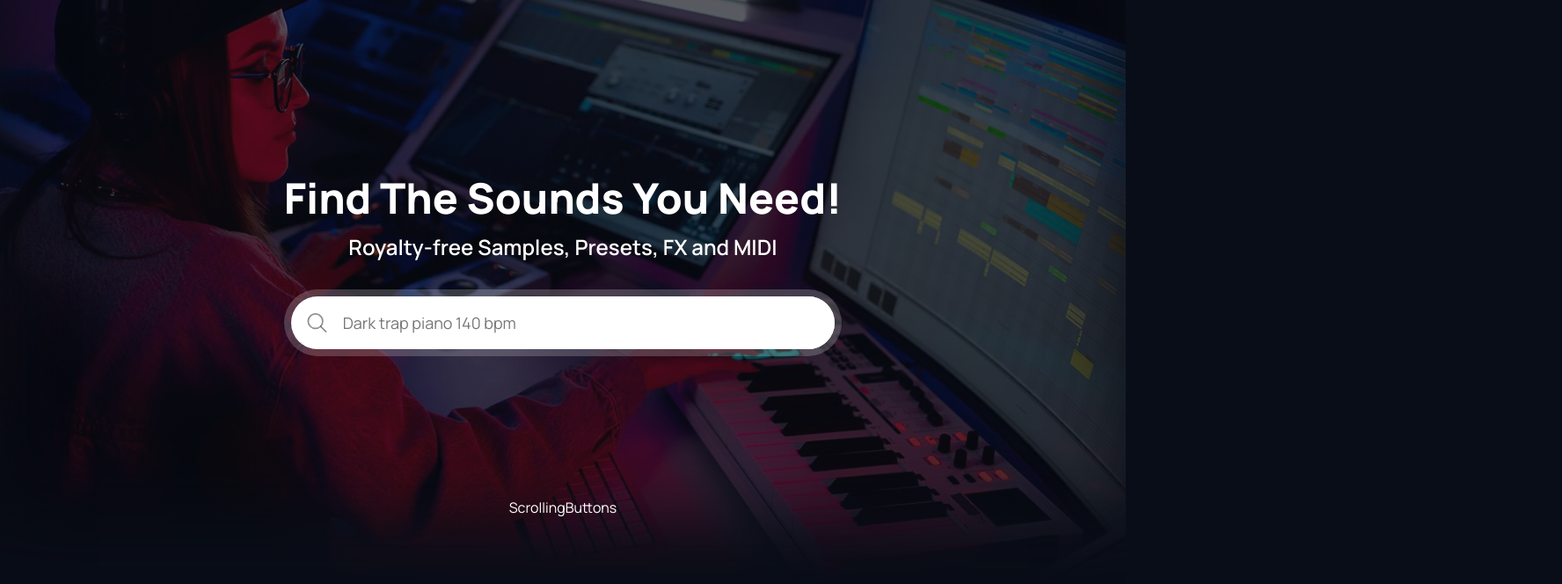
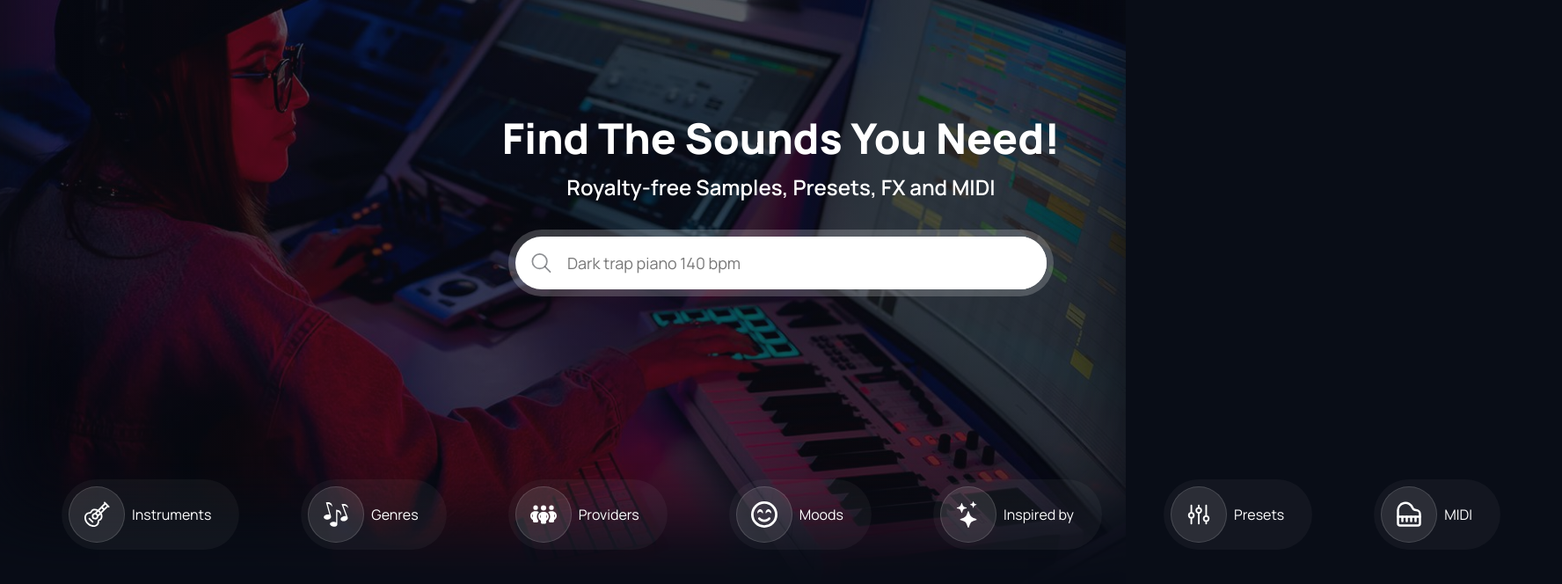
Before and after one commit to d3c1s1v3/Slooply-Clone, a Next.js app: page / in a window 1280 px wide. Shown: the part 116-780 px from the top of the page at 88% size, 1776 px wide, since content can reach past the window. Built offline with nearby package versions, Linux system fonts and the light colour scheme.

Commit message:
finished scrolling buttons

```diff
--- a/src/app/components/Banner/Banner.tsx
+++ b/src/app/components/Banner/Banner.tsx
@@ -3,6 +3,7 @@ import ScrollingButtons from "./ScrollingButtons";
 
 const Banner = () => {
   return (
+    <>
       <div className="w-screen h-[800px] pt-[62px] banner flex items-center shadow-search-inset">
         <div className="mx-auto text-center text-[#fff]">
           <h1 className="text-5xl font-extrabold mb-4">
@@ -15,6 +16,7 @@ const Banner = () => {
           <ScrollingButtons />
         </div>
       </div>
+    </>
   );
 };
 
--- a/src/app/components/Banner/BannerSearch.tsx
+++ b/src/app/components/Banner/BannerSearch.tsx
@@ -4,7 +4,7 @@ import Link from "next/link";
 import { ChangeEvent, useState } from "react";
 import { IoSearchOutline, IoCloseCircle } from "react-icons/io5";
 
-import { mockSearchData } from "../../../constants/mockSearchData";
+import { mockSearchData } from "../../../constants/db";
 
 type Item = {
   id: number;
@@ -43,9 +43,9 @@ const BannerSearch = () => {
   const border = !showHints && "rounded-br-[2.5rem] rounded-bl-[2.5rem]";
 
   return (
-    <div className="relative">
+    <div className="relative z-10 max-w-[620px] mx-auto">
       <div
-        className={`${bg} ${border} p-2 rounded-tr-[2.5rem] rounded-tl-[2.5rem] transition-all`}
+        className={`${bg} ${border} p-2 rounded-tr-[2.5rem] rounded-tl-[2.5rem]`}
       >
         <form className="flex bg-[#fff] items-center rounded-[2.5rem] overflow-hidden">
           <IoSearchOutline size={30} className="mx-4 text-[#0b0f1977]" />
--- a/src/app/components/Banner/ScrollingButtons.tsx
+++ b/src/app/components/Banner/ScrollingButtons.tsx
@@ -1,5 +1,23 @@
+import { SCROLLING_LINKS } from "@/constants/navigation";
+import Link from "next/link";
+
 const ScrollingButtons = () => {
-  return <div className="translate-y-40">ScrollingButtons</div>;
+  return (
+    <div className="translate-y-32 mt-20 flex justify-evenly w-[1776px] mx-auto">
+      {SCROLLING_LINKS.map((link) => (
+        <Link
+          href={link.href}
+          key={link.label}
+          className="bg-[#ffffff0a] py-2 pl-2 pr-8 rounded-full flex items-center gap-2 hover:shadow-[inset_0_0_0_1px_#ffffff24]"
+        >
+          <div className="bg-white/10 hover:bg-white/20 p-4 transition rounded-full border border-borderThin text-3xl">
+            {link.icon({})}
+          </div>
+          <h3>{link.label}</h3>
+        </Link>
+      ))}
+    </div>
+  );
 };
 
 export default ScrollingButtons;
--- a/src/app/components/Header/Header.tsx
+++ b/src/app/components/Header/Header.tsx
@@ -22,9 +22,9 @@ const Header = () => {
 
   return (
     <header
-      className={`dark1 fixed top-0 w-full py-2 ${
+      className={`fixed top-0 w-full py-2 ${
         isZero ? "bg-transparent" : "bg-dark2"
-      } z-20 transition-all`}
+      } z-20`}
     >
       <div className="container-xxxl flex items-center">
         <Link href="/" className="py-2 mr-[7px]">
--- a/src/constants/dropDownMenuItems.ts
+++ b/src/constants/navigation.ts
@@ -6,6 +6,7 @@ import {
   FaRocket,
   FaDrum,
   FaMicrophoneLines,
+  FaRegFaceSmileBeam,
 } from "react-icons/fa6";
 import { IoEllipsisHorizontalCircle } from "react-icons/io5";
 import { LuDiscAlbum, LuPiano } from "react-icons/lu";
@@ -16,8 +17,9 @@ import {
   PiSliders,
 } from "react-icons/pi";
 import { CgPiano } from "react-icons/cg";
-import { GiViolin } from "react-icons/gi";
+import { GiViolin, GiMusicalNotes } from "react-icons/gi";
 import { TbAlertTriangleOff } from "react-icons/tb";
+import { BsStars } from "react-icons/bs";
 
 const EXPLORE = [
   {
@@ -185,4 +187,42 @@ const PRESETS = [
   },
 ];
 
-export { EXPLORE, GENRES, INSTRUMENTS, PRESETS };
+const SCROLLING_LINKS = [
+  {
+    label: "Instruments",
+    href: "",
+    icon: PiGuitar,
+  },
+  {
+    label: "Genres",
+    href: "",
+    icon: GiMusicalNotes,
+  },
+  {
+    label: "Providers",
+    href: "",
+    icon: FaPeopleGroup,
+  },
+  {
+    label: "Moods",
+    href: "",
+    icon: FaRegFaceSmileBeam,
+  },
+  {
+    label: "Inspired by",
+    href: "",
+    icon: BsStars,
+  },
+  {
+    label: "Presets",
+    href: "",
+    icon: PiSliders,
+  },
+  {
+    label: "MIDI",
+    href: "",
+    icon: LuPiano,
+  },
+];
+
+export { EXPLORE, GENRES, INSTRUMENTS, PRESETS, SCROLLING_LINKS };
```
Also changed, not shown: src/app/components/Header/HeaderList.tsx (+1 -6 lines), src/constants/db.ts (renamed from src/constants/mockSearchData.ts). Lines whose indentation alone changed are shown as unchanged.
